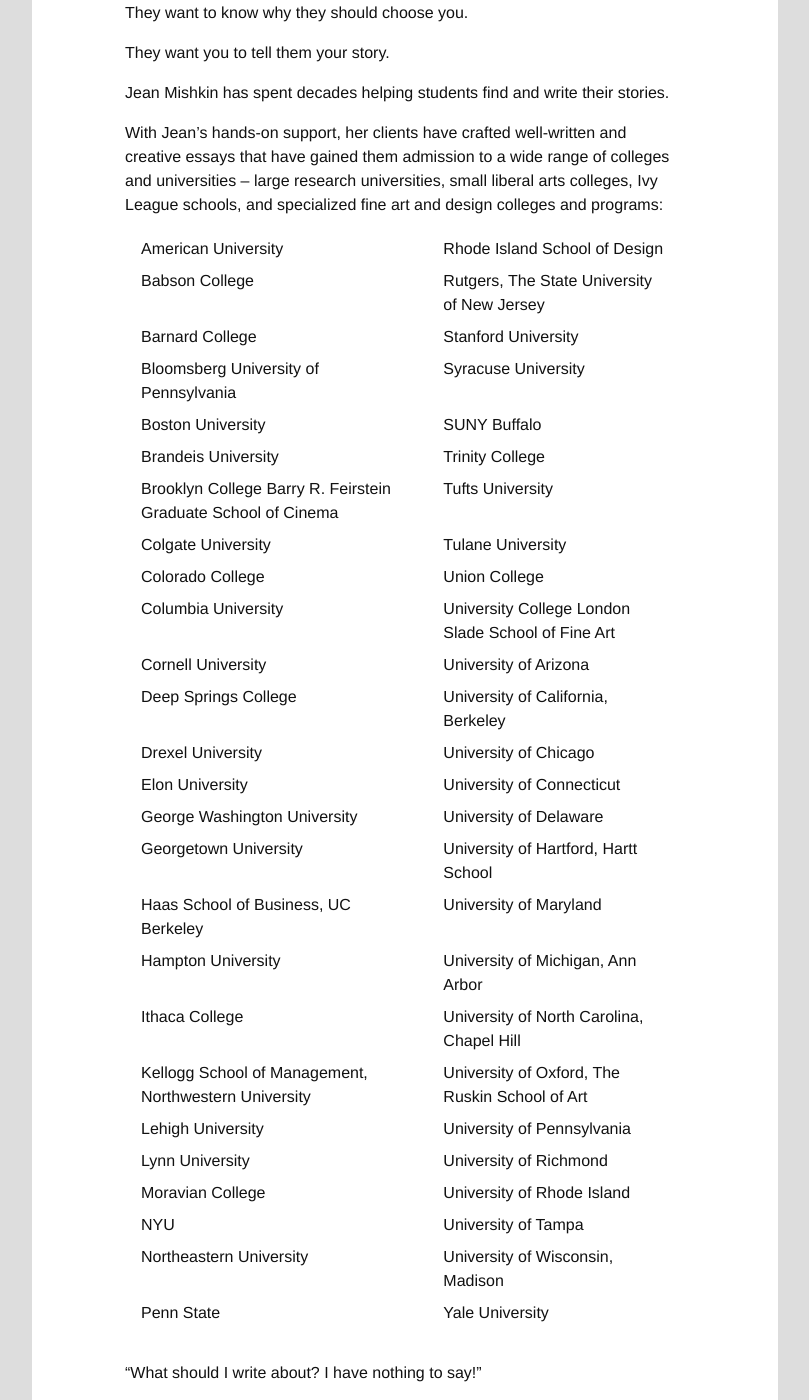
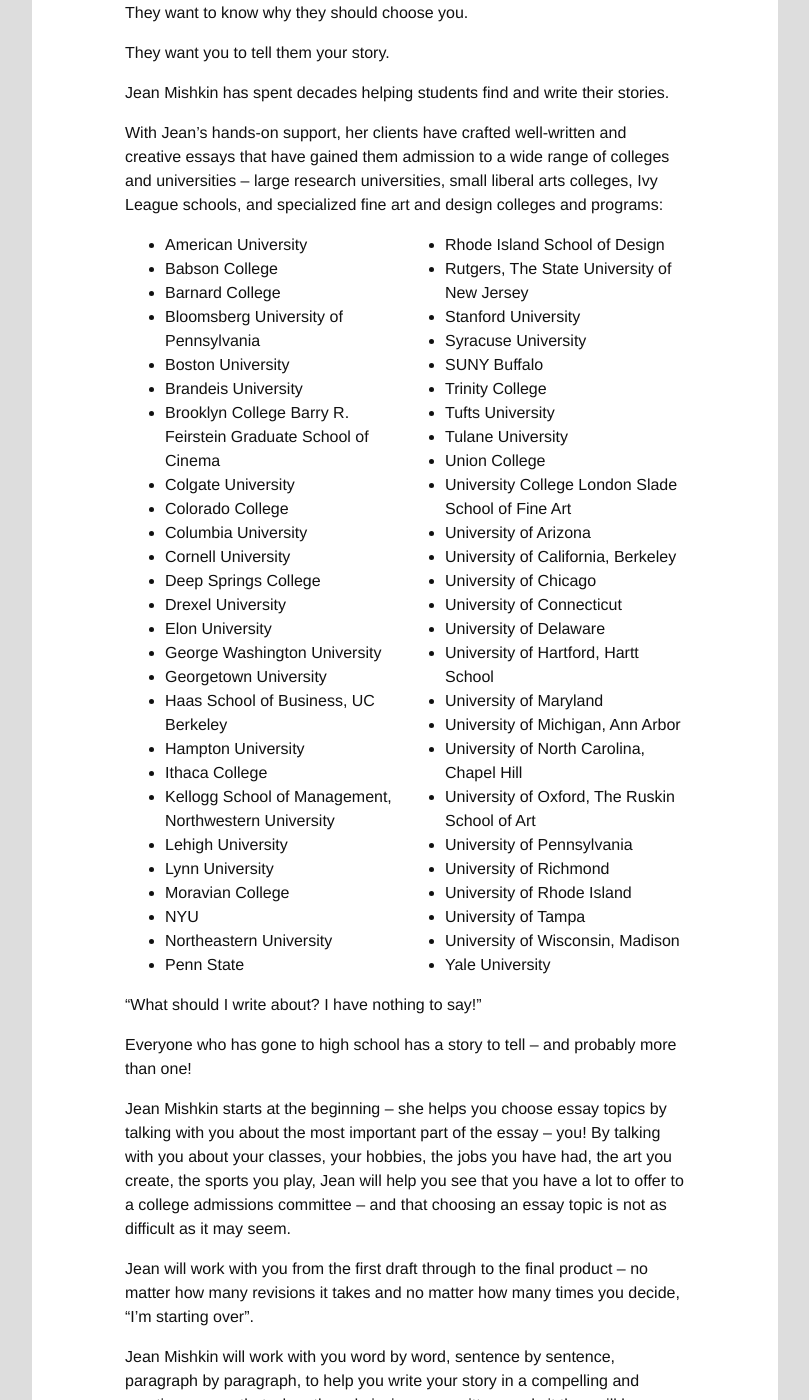
Before and after one commit to jsnhff/jean-mishkin, a Jekyll site: the page built from _posts/2016-03-20-college.markdown, in a window 1280 px wide and 1400 px high, scrolled down 679 px. Shown: the whole window, without its empty margins (235-1044 px from the left). Built offline with Jekyll 4.4.1, drawn with Linux system fonts in a browser that asks for light colours; some web fonts are replaced.

```diff
--- a/_config.yml
+++ b/_config.yml
@@ -14,5 +14,9 @@ baseurl: "" # the subpath of your site, e.g. /blog
 url: "http://jsnhff.github.io/jean-mishkin/" # the base hostname & protocol for your site
 twitter_username: jeanmishkin
 twitter_feed: false
+
 # Build settings
 markdown: kramdown
+
+gems:
+- jekyll-sitemap
--- a/_posts/2016-03-20-college.markdown
+++ b/_posts/2016-03-20-college.markdown
@@ -17,32 +17,68 @@ Jean Mishkin has spent decades helping students find and write their stories.
 
 With Jean’s hands-on support, her clients have crafted well-written and creative essays that have gained them admission to a wide range of colleges and universities – large research universities, small liberal arts colleges, Ivy League schools, and specialized fine art and design colleges and programs:
 
-|  American University  |  Rhode Island School of Design  |
-|  Babson College  |  Rutgers, The State University of New Jersey  |
-|  Barnard College  |  Stanford University  |
-|  Bloomsberg University of Pennsylvania  |  Syracuse University  |
-|  Boston University  |  SUNY Buffalo  |
-|  Brandeis University  |  Trinity College  |
-|  Brooklyn College Barry R. Feirstein Graduate School of Cinema  |  Tufts University  |
-|  Colgate University  |  Tulane University  |
-|  Colorado College  |  Union College  |
-|  Columbia University  | University College London Slade School of Fine Art  |
-|  Cornell University  |  University of Arizona  |
-|  Deep Springs College  |  University of California, Berkeley  |
-|  Drexel University  |  University of Chicago  |
-|  Elon University  |  University of Connecticut  |
-|  George Washington University  |  University of Delaware  |
-|  Georgetown University  |  University of Hartford, Hartt School  |
-|  Haas School of Business, UC Berkeley  |  University of Maryland  |
-|  Hampton University  |  University of Michigan, Ann Arbor  |
-|  Ithaca College  |  University of North Carolina, Chapel Hill  |
-|  Kellogg School of Management, Northwestern University  |  University of Oxford, The Ruskin School of Art  |
-|  Lehigh University  |  University of Pennsylvania  |
-|  Lynn University  |  University of Richmond  |
-|  Moravian College  |  University of Rhode Island  |
-|  NYU  |  University of Tampa  |
-|  Northeastern University  |  University of Wisconsin, Madison  |
-|  Penn State  |  Yale University  |
+<div class="clearfix">
+<div class="sm-col sm-col-12 md-col-6 lg-col-6">
+<ul>
+<li>American University</li>
+<li>Babson College</li>
+<li>Barnard College</li>
+<li>Bloomsberg University of Pennsylvania</li>
+<li>Boston University</li>
+<li>Brandeis University</li>
+<li>Brooklyn College Barry R. Feirstein Graduate School of Cinema</li>
+<li>Colgate University</li>
+<li>Colorado College</li>
+<li>Columbia University</li>
+<li>Cornell University</li>
+<li>Deep Springs College</li>
+<li>Drexel University</li>
+<li>Elon University</li>
+<li>George Washington University</li>
+<li>Georgetown University</li>
+<li>Haas School of Business, UC Berkeley</li>
+<li>Hampton University</li>
+<li>Ithaca College</li>
+<li>Kellogg School of Management, Northwestern University</li>
+<li>Lehigh University</li>
+<li>Lynn University</li>
+<li>Moravian College</li>
+<li>NYU</li>
+<li>Northeastern University</li>
+<li>Penn State</li>
+</ul>
+</div>
+<div class="sm-col sm-col-12 md-col-6 lg-col-6">
+<ul>
+<li>Rhode Island School of Design</li>
+<li>Rutgers, The State University of New Jersey</li>
+<li>Stanford University</li>
+<li>Syracuse University</li>
+<li>SUNY Buffalo</li>
+<li>Trinity College</li>
+<li>Tufts University</li>
+<li>Tulane University</li>
+<li>Union College</li>
+<li>University College London Slade School of Fine Art</li>
+<li>University of Arizona</li>
+<li>University of California, Berkeley</li>
+<li>University of Chicago</li>
+<li>University of Connecticut</li>
+<li>University of Delaware</li>
+<li>University of Hartford, Hartt School</li>
+<li>University of Maryland</li>
+<li>University of Michigan, Ann Arbor</li>
+<li>University of North Carolina, Chapel Hill</li>
+<li>University of Oxford, The Ruskin School of Art</li>
+<li>University of Pennsylvania</li>
+<li>University of Richmond</li>
+<li>University of Rhode Island</li>
+<li>University of Tampa</li>
+<li>University of Wisconsin, Madison</li>
+<li>Yale University</li>
+</ul>
+</div>
+</div>
 
 “What should I write about?  I have nothing to say!”
 
```
